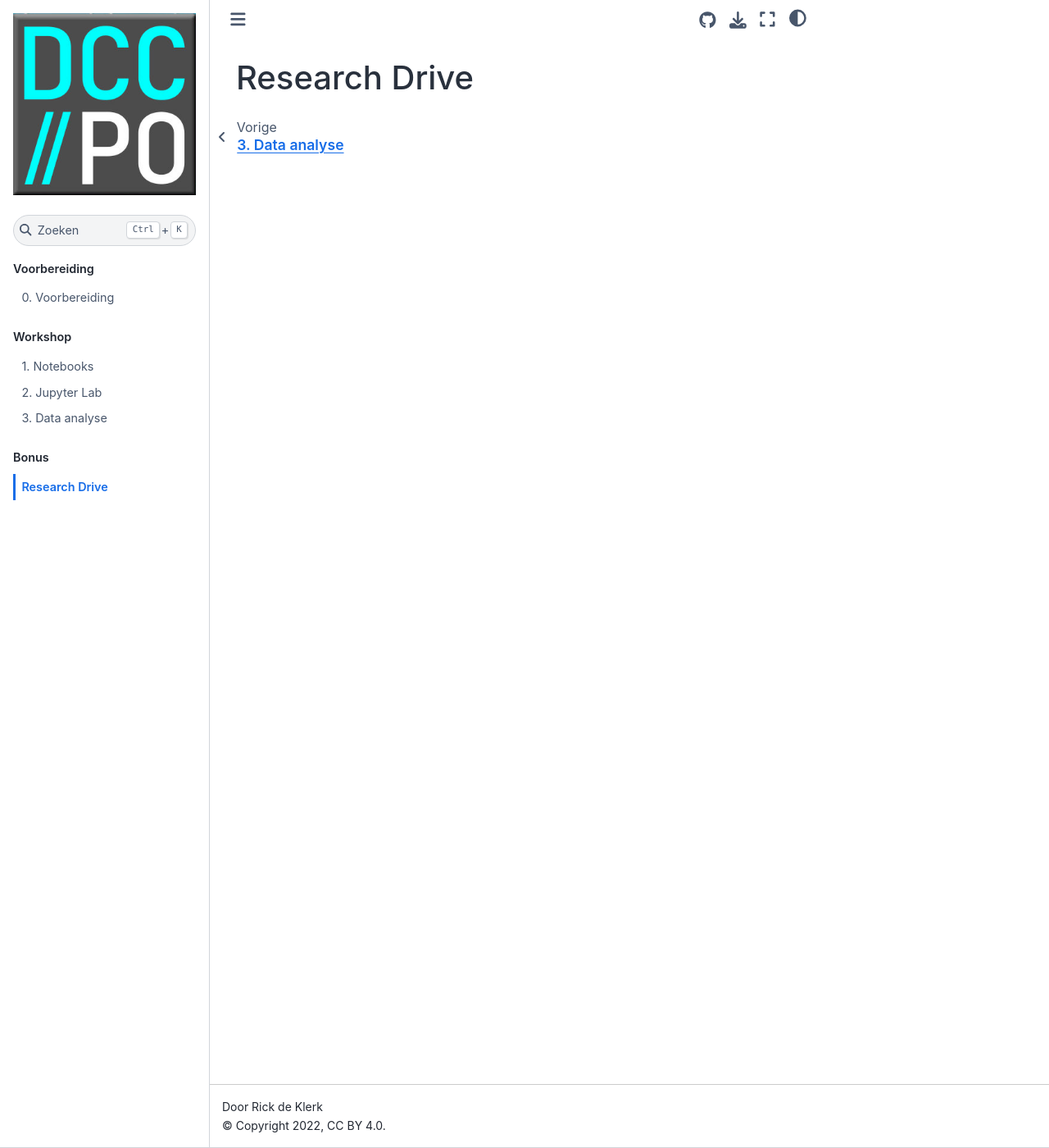
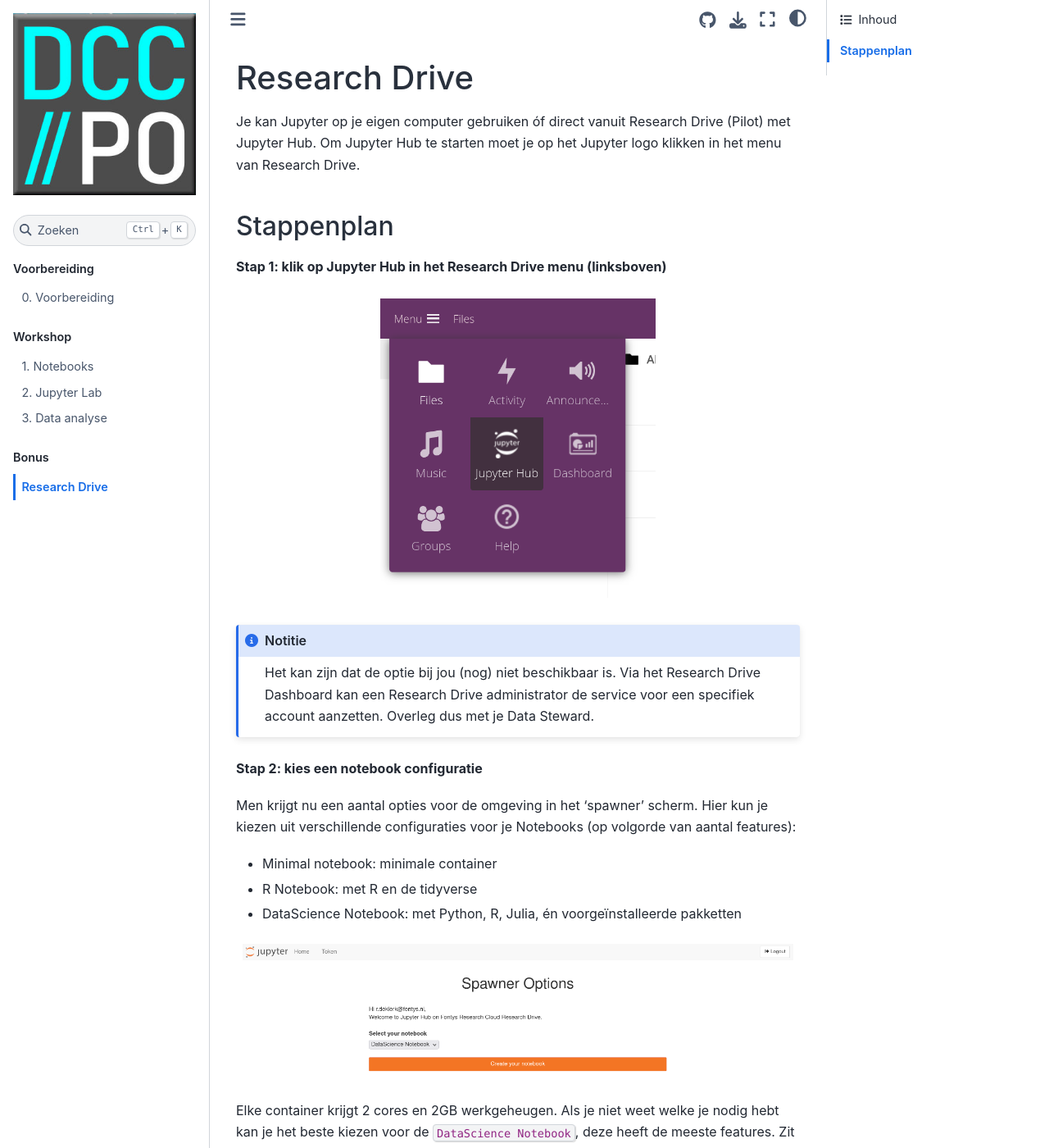
Before and after one commit to rickdkk/DCC-workshop, a Jupyter Book: the page built from chapters/research-drive.md, in a window 1280 px wide and 1400 px high. Shown: the whole window at 82% size. Built offline with Jupyter Book 1.0.4 settings and Sphinx 7.4.7 and the Sphinx Book theme 1.1.4, drawn with Linux system fonts in a browser that asks for light colours; some of the changed text lies outside the part shown.

Commit message:
Changed code CSS

```diff
--- a/_static/mystyles.css
+++ b/_static/mystyles.css
@@ -1,5 +1,3 @@
-/* Custom styles to mainly make everything Fontys purple */
-
 .bd-content .section table {
     display: table;
 }
@@ -7,3 +5,15 @@
 .table td, .table th {
     padding: .1rem;
 }
+
+code {
+ white-space:nowrap;
+ max-width:100%;
+ font-size:85% !important;
+ background:rgba(var(--pst-color-preformatted-background),1);
+ border:1px solid #c9c9c9;
+ padding:0 5px;
+ overflow-x:auto;
+ box-shadow: 1px 1px 1px #d8d8d8;
+ border-radius: 3px;
+}
--- a/chapters/research-drive.md
+++ b/chapters/research-drive.md
@@ -1 +1,56 @@
 # Research Drive
+
+Je kan Jupyter op je eigen computer gebruiken óf direct vanuit Research Drive (Pilot) met Jupyter Hub. Om Jupyter Hub te
+starten moet je op het Jupyter logo klikken in het menu van Research Drive.
+
+## Stappenplan
+
+**Stap 1: klik op Jupyter Hub in het Research Drive menu (linksboven)**
+
+:::{figure} ../figures/RD_select.png
+:width: 50%
+:::
+
+:::{Note}
+Het kan zijn dat de optie bij jou (nog) niet beschikbaar is. Via het Research Drive Dashboard kan een Research Drive
+administrator de service voor een specifiek account aanzetten. Overleg dus met je Data Steward.
+:::
+
+**Stap 2: kies een notebook configuratie**
+
+Men krijgt nu een aantal opties voor de omgeving in het ‘spawner’ scherm. Hier kun je kiezen uit verschillende
+configuraties voor je Notebooks (op volgorde van aantal features):
+-    Minimal notebook: minimale container
+-    R Notebook: met R en de tidyverse
+-    DataScience Notebook: met Python, R, Julia, én voorgeïnstalleerde pakketten
+
+:::{figure} ../figures/RD_spawner.png
+:::
+
+Elke container krijgt 2 cores en 2GB werkgeheugen. Als je niet weet welke je nodig hebt kan je het beste kiezen voor de
+`DataScience Notebook`, deze heeft de meeste features. Zit jouw favoriete pakket er niet tussen? Geen probleem, via de
+terminal of een notebook kun je altijd nog meer pakketten of een specifieke versie van een pakket installeren. Het is
+dan wel handig om de uiteindelijke configuratie op te slaan, bij het opnieuw opstarten van een server ben je de oude
+configuratie kwijt.
+
+Vervolgens krijg je een standaard Jupyter Notebook omgeving te zien, dat is een iets oudere omgeving dan Jupyter Lab.
+Voor wie bekend is met Jupyter is dit een vertrouwde omgeving. Je kunt in deze map notebooks aanmaken, maar de map
+verdwijnt weer als je Jupyter sluit! Daarom is het verstandig om je notebook aan te maken in een map op Research Drive
+zelf. Klik dus eerst op de map ‘work’ en kies daarna een locatie op jouw Research Drive:
+
+:::{figure} ../figures/RD_jupyter.png
+:::
+
+
+**Stap 3: maak een notebook aan**
+
+Navigeer in de notebook omgeving naar de gewenste map in jouw Research Drive en maak een nieuwe notebook aan door te
+klikken op `New` en de kernel te selecteren die jij wilt (bijv. Python 3).
+:::{figure} ../figures/RD_kernel.png
+:width: 60%
+:::
+
+**Stap 4: test of alles werkt**
+
+:::{figure} ../figures/RD_test.png
+:::
```
Also changed, not shown: README.md (+2 -2 lines), chapters/jupyter-lab.md (+5 -2 lines), chapters/notebooks.md (+17 -0 lines), chapters/voorbereiding.md (+7 -7 lines), figures/RD_jupyter.png (added), figures/RD_kernel.png (added), figures/RD_select.png (added), figures/RD_spawner.png (added), figures/RD_test.png (added), figures/jupyter-lab-interface.png (added).
